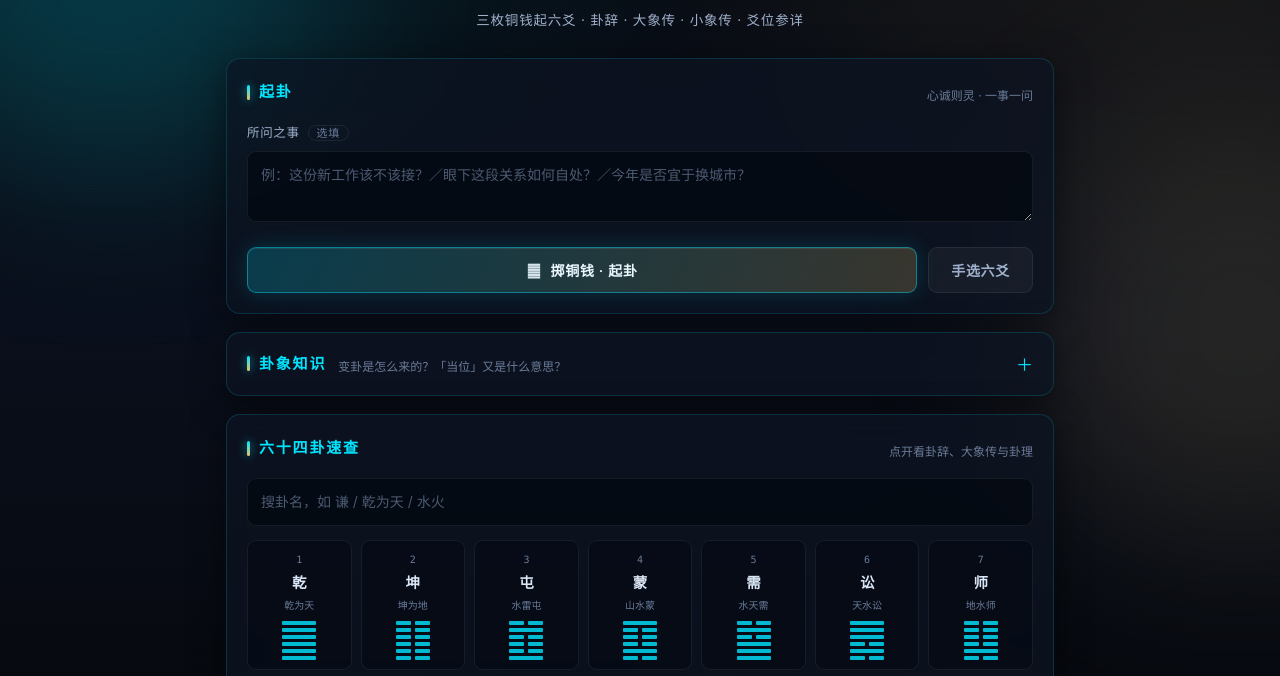
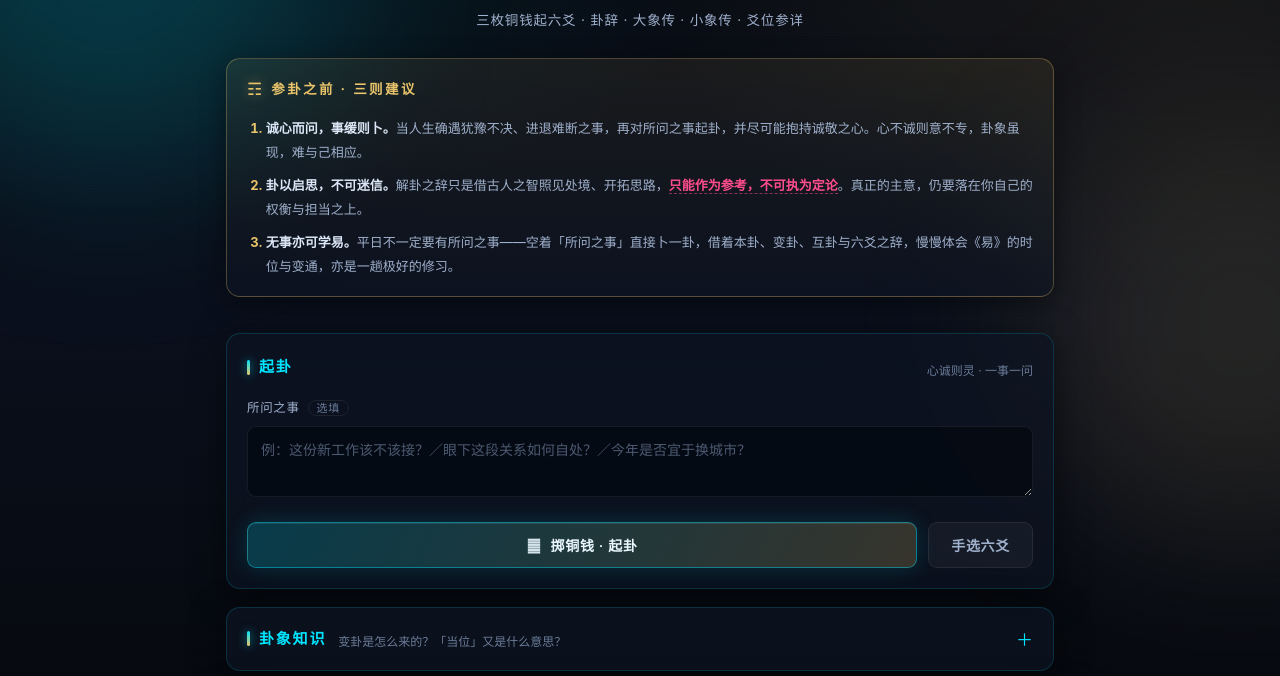
Before and after one commit to sqswer/cyber-divination, a website: page public/index.html in a window 1280 px wide. Shown: the part 124-800 px from the top of the page. Drawn offline with Linux system fonts and the light colour scheme; no server answers.

Commit message:
首页起卦区上方新增「参卦之前 · 三则建议」声明
- 诚心而问、事缓则卜：确遇犹豫不决之事再问，并抱持诚敬
- 卦以启思、不可迷信：解卦只能作参考，不可执为定论
- 无事亦可学易：平日可空着所问之事，借卜卦修习易理

```diff
--- a/public/index.html
+++ b/public/index.html
@@ -23,6 +23,25 @@
 </header>
 
 <main>
+
+  <!-- ══════════════ 参卦建议 ══════════════ -->
+  <section class="notice" id="notice">
+    <div class="notice-head">
+      <span class="notice-mark">☶</span>
+      <span class="notice-title">参卦之前 · 三则建议</span>
+    </div>
+    <ol class="notice-list">
+      <li>
+        <b>诚心而问，事缓则卜。</b>当人生确遇犹豫不决、进退难断之事，再对所问之事起卦，并尽可能抱持诚敬之心。心不诚则意不专，卦象虽现，难与己相应。
+      </li>
+      <li>
+        <b>卦以启思，不可迷信。</b>解卦之辞只是借古人之智照见处境、开拓思路，<em>只能作为参考，不可执为定论</em>。真正的主意，仍要落在你自己的权衡与担当之上。
+      </li>
+      <li>
+        <b>无事亦可学易。</b>平日不一定要有所问之事——空着「所问之事」直接卜一卦，借着本卦、变卦、互卦与六爻之辞，慢慢体会《易》的时位与变通，亦是一趟极好的修习。
+      </li>
+    </ol>
+  </section>
 
   <!-- ══════════════ 起卦 ══════════════ -->
   <section class="panel cast-panel" id="castPanel">
--- a/public/styles.css
+++ b/public/styles.css
@@ -493,6 +493,40 @@ textarea::placeholder, input::placeholder { color: #4c5a72; }
 .modal .close:hover { color: var(--txt); }
 
 /* ── 页脚 ───────────────────────────────────────────────── */
+/* ── 参卦建议（起卦区上方） ──────────────────────────────── */
+.notice {
+  position: relative; z-index: 2;
+  max-width: 860px; margin: 0 auto 18px; padding: 16px 20px 18px;
+  background: linear-gradient(180deg, rgba(233,196,106,.08), rgba(13,20,34,.62));
+  border: 1px solid rgba(233,196,106,.30);
+  border-radius: var(--r);
+  box-shadow: 0 6px 26px rgba(0,0,0,.42);
+}
+.notice-head {
+  display: flex; align-items: center; gap: 9px; margin-bottom: 11px;
+}
+.notice-mark {
+  font-size: 17px; color: var(--gold);
+  text-shadow: 0 0 12px rgba(233,196,106,.55);
+}
+.notice-title {
+  font-size: 13.5px; font-weight: 700; letter-spacing: .18em;
+  color: var(--gold);
+}
+.notice-list {
+  margin: 0; padding-left: 1.25em;
+  display: flex; flex-direction: column; gap: 9px;
+}
+.notice-list li {
+  font-size: 13px; line-height: 1.85; color: var(--txt-2);
+}
+.notice-list li::marker { color: var(--gold); font-weight: 700; }
+.notice-list b { color: var(--txt); font-weight: 600; }
+.notice-list em {
+  font-style: normal; color: var(--rose); font-weight: 600;
+  border-bottom: 1px dashed rgba(255,77,141,.5);
+}
+
 .footer {
   position: relative; z-index: 2;
   max-width: 860px; margin: 0 auto; padding: 0 16px 48px;
```
